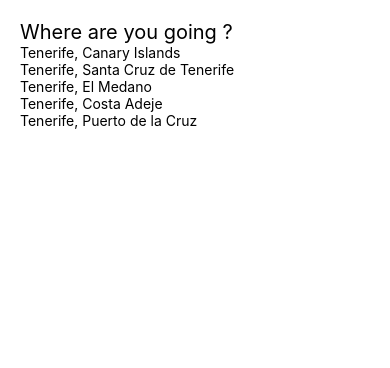
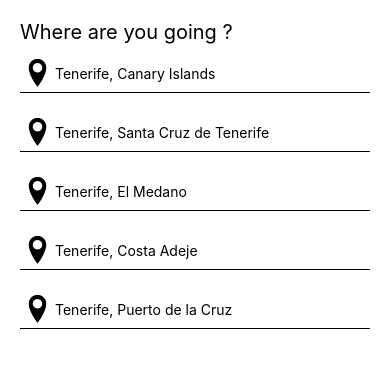
Before and after one commit to Alen-Eftimov/rent_app, a React Native app: screen / in a window 390 px wide. Shown: the top 368 px of the page. Built offline with nearby package versions, Linux system fonts and the light colour scheme.

Commit message:
Destination Search icons

```diff
--- a/src/screens/DestinationSearch/index.js
+++ b/src/screens/DestinationSearch/index.js
@@ -1,6 +1,7 @@
 import React, { useState } from 'react';
 import { View, TextInput, Text, FlatList } from 'react-native';
 import styles from './styles';
+import Entypo from 'react-native-vector-icons/Entypo';
 
 import searchResults from '../../../assets/data/search';
 
@@ -24,9 +25,9 @@ const DestinationSearchScreen = (props) => {
                 renderItem={({item}) => (
                     <View style={styles.row}>
                         <View style={styles.iconContainer}>
-
+                            <Entypo name={"location-pin"} size={35} color={"black"} />
                         </View>
-                        <Text>{item.description}</Text>
+                        <Text style={styles.locationText}>{item.description}</Text>
                     </View>
                 )}
             />
--- a/src/screens/DestinationSearch/styles.js
+++ b/src/screens/DestinationSearch/styles.js
@@ -7,6 +7,18 @@ const styles = StyleSheet.create({
     textInput: {
         fontSize: 20,
     },
+    row: {
+        flexDirection: 'row',
+        alignItems: 'center',
+        marginVertical: 10,
+        borderBottomWidth: 1,
+    },
+    iconContainer: {
+
+    },
+    locationText: {
+
+    },
 });
 
 export default styles;
```
